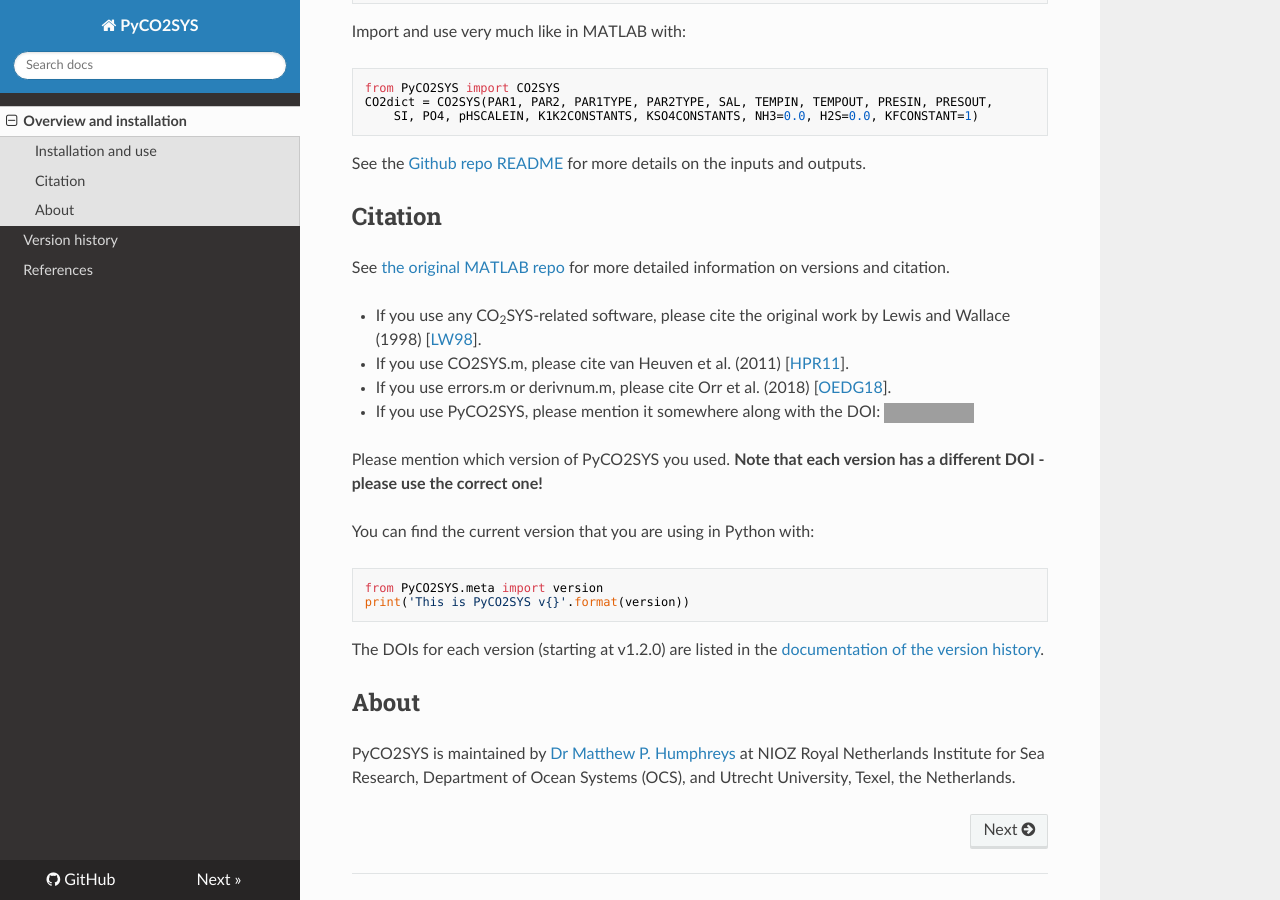
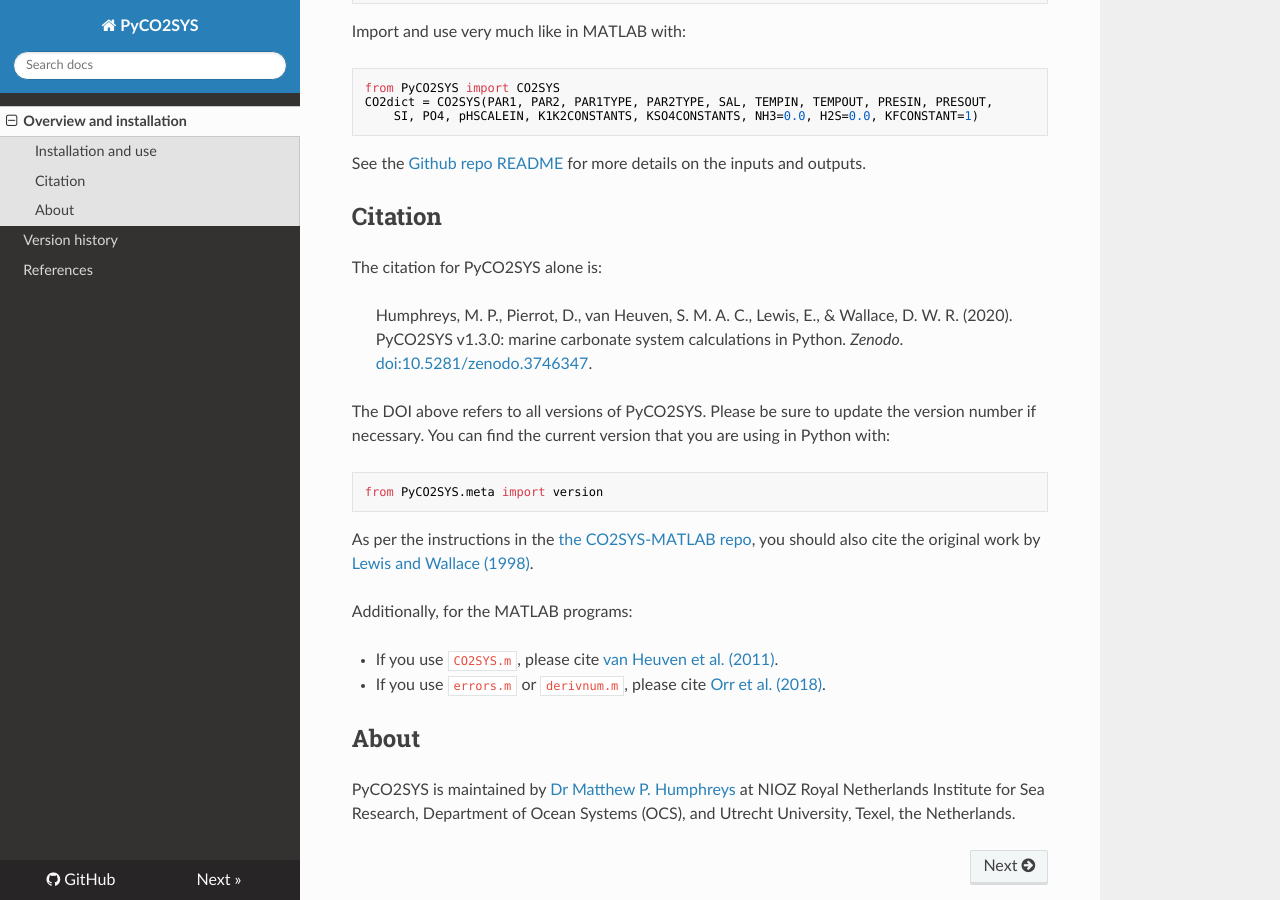
Before and after one commit to mvdh7/PyCO2SYS, an MkDocs documentation site: the page built from docs/index.md, in a window 1280 px wide and 900 px high, scrolled down 524 px. Built offline with MkDocs 1.6.1, drawn with Linux system fonts in a browser that asks for light colours; nearby versions of some CDN libraries; grey boxes are pictures that could not be loaded.

Commit message:
Update citation instructions

````diff
--- a/docs/index.md
+++ b/docs/index.md
@@ -26,24 +26,23 @@ See the [Github repo README](https://github.com/mvdh7/pyco2sys#pyco2sys) for mor
 
 ## Citation
 
-See [the original MATLAB repo](https://github.com/jamesorr/CO2SYS-MATLAB) for more detailed information on versions and citation.
+The citation for PyCO2SYS alone is:
 
-  * If you use any CO<sub>2</sub>SYS-related software, please cite the original work by Lewis and Wallace (1998) [[LW98](refs/#LW98)].
-  * If you use CO2SYS.m, please cite van Heuven et al. (2011) [[HPR11](refs/#HPR11)].
-  * If you use errors.m or derivnum.m, please cite Orr et al. (2018) [[OEDG18](refs/#OEDG18)].
-  * If you use PyCO2SYS, please mention it somewhere along with the DOI: [![DOI](https://zenodo.org/badge/237243120.svg)](https://zenodo.org/badge/latestdoi/237243120)
+> Humphreys, M. P., Pierrot, D., van Heuven, S. M. A. C., Lewis, E., & Wallace, D. W. R. (2020). PyCO2SYS v1.3.0: marine carbonate system calculations in Python. *Zenodo.* [doi:10.5281/zenodo.3746347](http://doi.org/10.5281/zenodo.3746347).
 
-Please mention which version of PyCO2SYS you used. **Note that each version has a different DOI - please use the correct one!**
-
-You can find the current version that you are using in Python with:
+The DOI above refers to all versions of PyCO2SYS. Please be sure to update the version number if necessary. You can find the current version that you are using in Python with:
 
 ```python
 from PyCO2SYS.meta import version
-print('This is PyCO2SYS v{}'.format(version))
 ```
 
-The DOIs for each version (starting at v1.2.0) are listed in the [documentation of the version history](versions).
+As per the instructions in the [the CO2SYS-MATLAB repo](https://github.com/jamesorr/CO2SYS-MATLAB), you should also cite the original work by [Lewis and Wallace (1998)](refs/#LW98).
+
+Additionally, for the MATLAB programs:
+
+  * If you use `CO2SYS.m`, please cite [van Heuven et al. (2011)](refs/#HPR11).
+  * If you use `errors.m` or `derivnum.m`, please cite [Orr et al. (2018)](refs/#OEDG18).
 
 ## About
 
-PyCO2SYS is maintained by [Dr Matthew P. Humphreys](https://mvdh.xyz) at NIOZ Royal Netherlands Institute for Sea Research, Department of Ocean Systems (OCS), and Utrecht University, Texel, the Netherlands.
+PyCO2SYS is maintained by [Dr Matthew P. Humphreys](https://mvdh.xyz/) at NIOZ Royal Netherlands Institute for Sea Research, Department of Ocean Systems (OCS), and Utrecht University, Texel, the Netherlands.
````
Also changed, not shown: README.md (+1 -1 lines).
